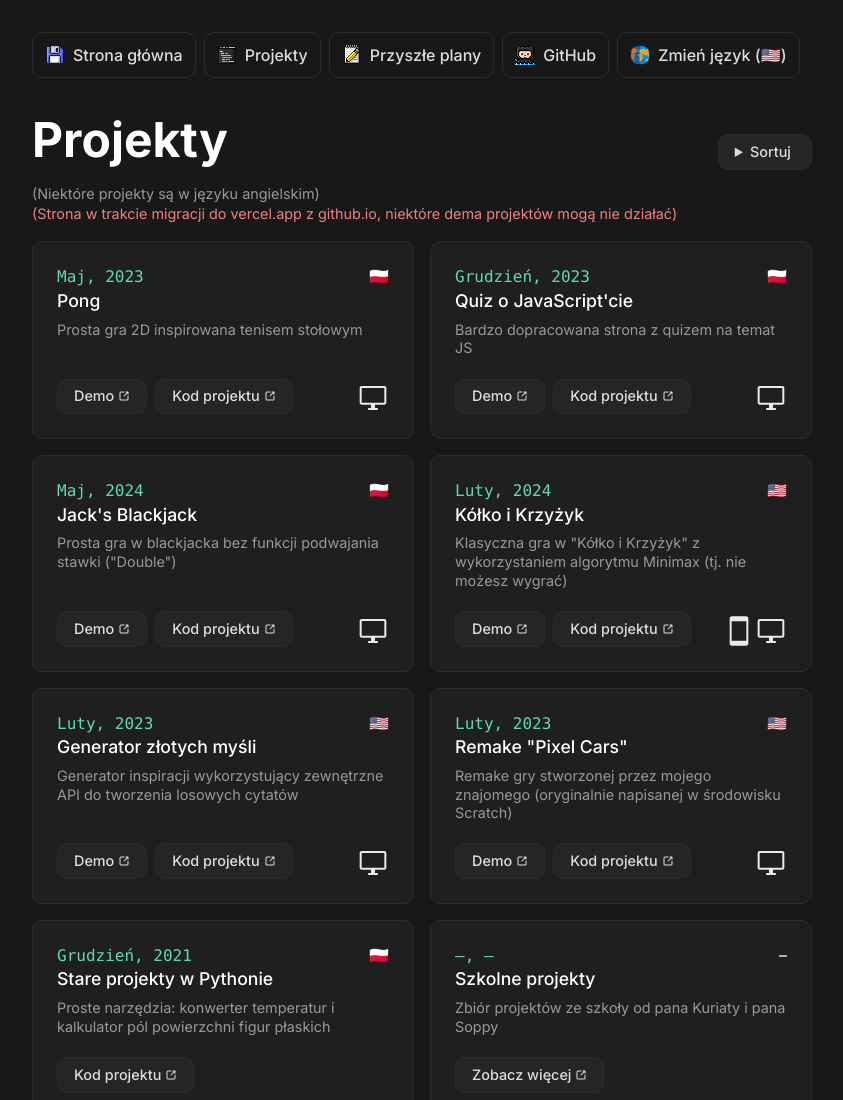
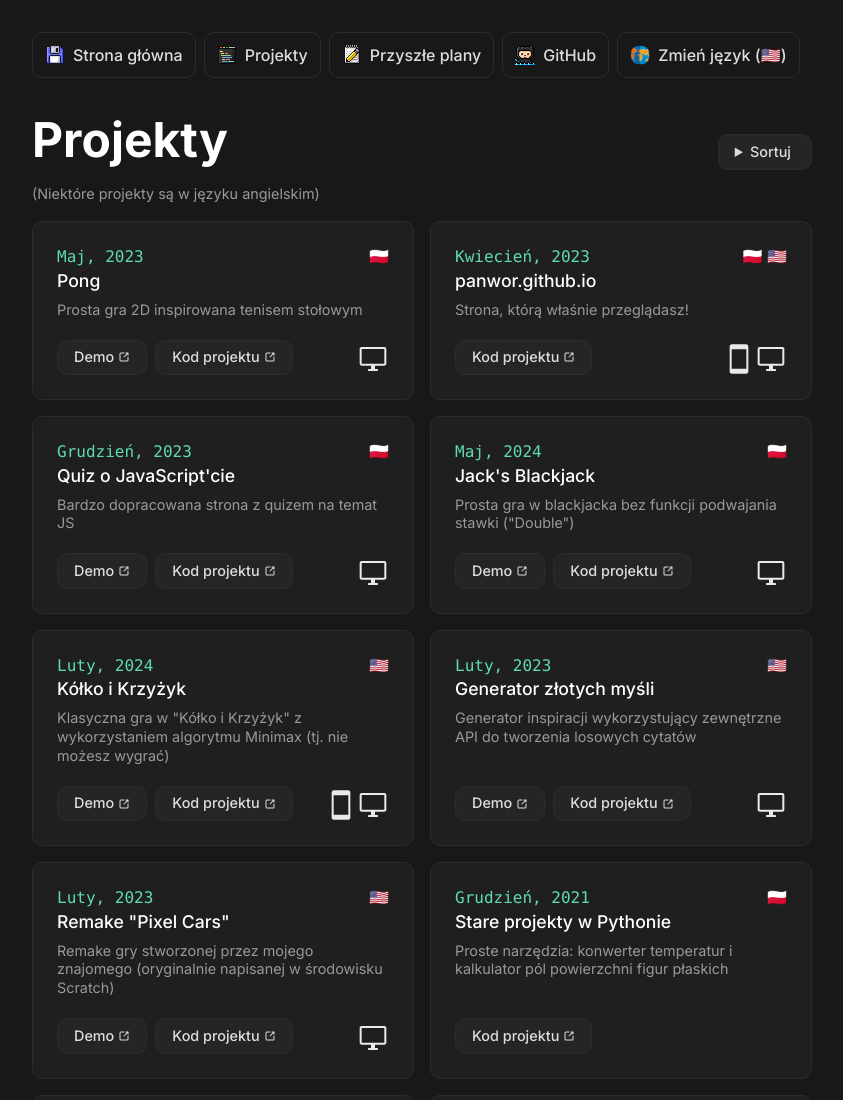
Before and after one commit to PanWor/panwor.github.io, a plain HTML site: page pl/projects/index.html in a window 1280 px wide. Shown: the top 1100 px of the page, without its empty margins (218-1061 px from the left). Drawn offline with Linux system fonts and the light colour scheme; a web font is replaced by a local one.

Commit message:
Added this website project and removed migration info

```diff
--- a/pl/projects/index.html
+++ b/pl/projects/index.html
@@ -64,7 +64,6 @@
                 </details>
             </div>
             <h4>(Niektóre projekty są w języku angielskim)</h4>
-            <h4 style="color: lightcoral">(Strona w trakcie migracji do vercel.app z github.io, niektóre dema projektów mogą nie działać)</h4>
         </header>
         <main id="projects">
             <!-- <div class="project-card">
--- a/projects.js
+++ b/projects.js
@@ -49,6 +49,8 @@ function languageEmoji(lang) {
         return '🇵🇱';
     } else if (lang === 'en') {
         return '🇺🇸';
+    } else if (lang === 'pl en') {
+        return '🇵🇱 🇺🇸';
     } else {
         return '–';
     }
@@ -59,7 +61,9 @@ function languageEmojiTitle(projectLang, langUsed) {
         if (projectLang === 'pl') {
             return 'Ten projekt jest w języku polskim';
         } else if (projectLang === 'en') {
-            return 'Ten projekt jest w jęzku angielskim';
+            return 'Ten projekt jest w języku angielskim';
+        } else if (projectLang === 'pl en') {
+            return 'Ten projekt jest w języku polskim i angielskim';
         } else {
             return 'Ten projekt nie ma określonego języka';
         }
@@ -68,6 +72,8 @@ function languageEmojiTitle(projectLang, langUsed) {
             return 'This project is in Polish';
         } else if (projectLang === 'en') {
             return 'This project is in English';
+        } else if (projectLang === 'pl en') {
+            return 'This project is in Polish and English';
         } else {
             return 'This project has no defined language';
         }
--- a/projects.json
+++ b/projects.json
@@ -12,6 +12,17 @@
                 "mobile": false,
                 "demo": "https://panwor.github.io/pong",
                 "source": "https://github.com/PanWor/pong"
+            },
+            {
+                "id": "panwor.github.io",
+                "title": "panwor.github.io",
+                "description": "Strona, którą właśnie przeglądasz!",
+                "date-word": "Kwiecień, 2023",
+                "date": "2023-04-16",
+                "lang": "pl en",
+                "pc": true,
+                "mobile": true,
+                "source": "https://github.com/PanWor/panwor.github.io"
             },
             {
                 "id": "quiz-js",
@@ -142,6 +153,17 @@
                 "source": "https://github.com/PanWor/pong"
             },
             {
+                "id": "panwor.github.io",
+                "title": "panwor.github.io",
+                "description": "The website you are currently browsing!",
+                "date-word": "Apr, 2023",
+                "date": "2023-04-16",
+                "lang": "pl en",
+                "pc": true,
+                "mobile": true,
+                "source": "https://github.com/PanWor/panwor.github.io"
+            },
+            {
                 "id": "quiz-js",
                 "title": "Quiz about JavaScript",
                 "description": "Polished site with a quiz about JS",
```
Also changed, not shown: pl/projects/school/index.html (+0 -1 lines), projects/index.html (+0 -1 lines), projects/school/index.html (+0 -1 lines).
